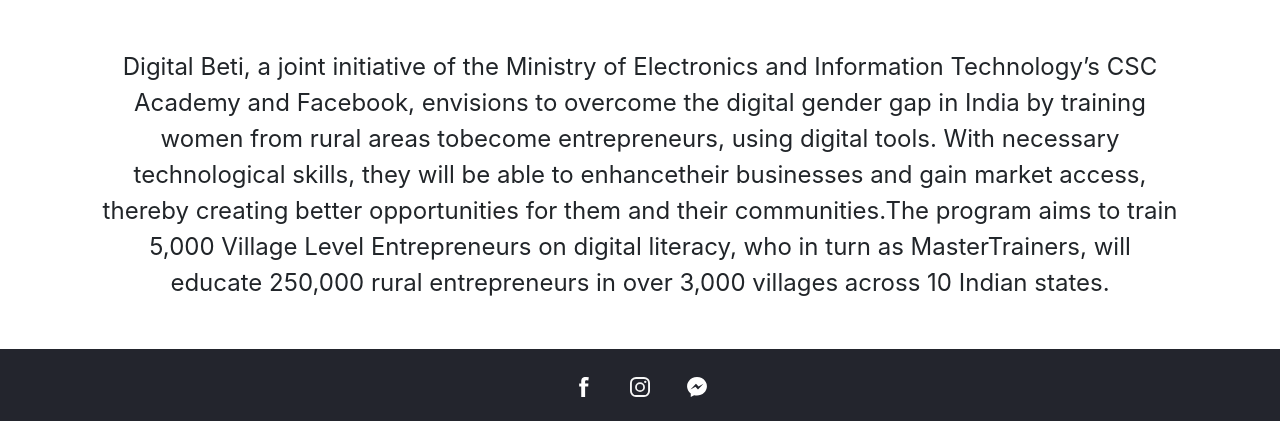
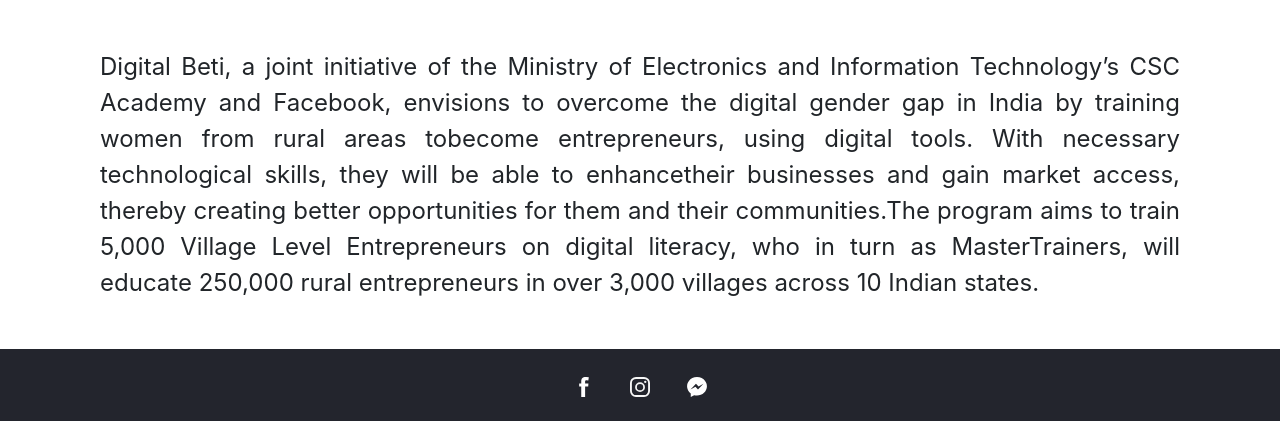
Before and after one commit to nikhiljoshtalks/digitalbeti, a Django app: page /about in a window 1280 px wide. Shown: the part 1145-1566 px from the top of the page. Run offline with Django 3.2, Linux system fonts and the light colour scheme; some libraries are stand-ins or nearby versions.

Commit message:
overflow

```diff
--- a/digitalbeti/static/digitalbeti/css/default.css
+++ b/digitalbeti/static/digitalbeti/css/default.css
@@ -384,8 +384,9 @@
 
 html,
 body {
-    overflow-x: visible;
+    overflow-x: hidden;
 }
+
 
 .btn-orange {
     font-size: 1.25rem;
--- a/digitalbeti/templates/digitalbeti/about-project.html
+++ b/digitalbeti/templates/digitalbeti/about-project.html
@@ -29,7 +29,7 @@
 <!-- Content -->
 <div class="container">
     <div class="col-12 mt-5">
-        <p class="text-center about-text big-text">
+        <p class="text-justify about-text big-text" >
             {% trans 'Digital Beti, a joint initiative of the Ministry of Electronics and Information Technology’s CSC Academy and Facebook, envisions to overcome the digital gender gap in India by training women from rural areas tobecome entrepreneurs, using digital tools. With necessary technological skills, they will be able to enhancetheir businesses and gain market access, thereby creating better opportunities for them and their communities.The program aims to train 5,000 Village Level Entrepreneurs on digital literacy, who in turn as MasterTrainers, will educate 250,000 rural entrepreneurs in over 3,000 villages across 10 Indian states.' %}
         </p>
     </div>
--- a/digitalbeti/templates/digitalbeti/index.html
+++ b/digitalbeti/templates/digitalbeti/index.html
@@ -129,7 +129,7 @@
             <div class="col py-4">
                 <p class="text-center about-text"><span style="color: orange;" class="font-weight-bold">{% trans 'Meet the groundbreakers' %} </span>
                     {% trans 'who are changing the face of rural India, by redefining opportunities for themselves and their communities.' %}</p>
-{#                {% trans 'Hello world' %}#}
+{#
             </div>
         </div>
         <div class="row">
```
